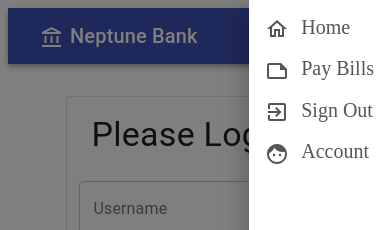
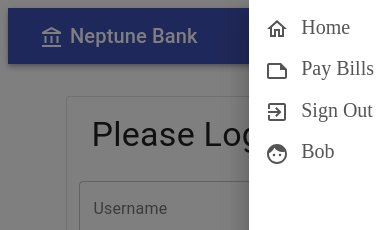
Before and after one commit to dougwake/neptune-bank, a React (Create React App) app: page /login in a window 390 px wide. Both pictures are taken after a click on the button 326 px from the left and 36 px from the top of the page. Shown: the top 230 px of the page. Built offline with nearby package versions, Linux system fonts and the light colour scheme; no server answers.

Commit message:
Added username to sidebar menu

```diff
--- a/src/components/Header.js
+++ b/src/components/Header.js
@@ -38,7 +38,7 @@ const useStyles = makeStyles((theme) => ({
   user: {
     backgroundColor: "white",
     '&:hover': {
-      backgroundColor: theme.palette.secondary.light,
+      backgroundColor: "#DDD",
       cursor: "pointer"
     }
   },
--- a/src/components/SidebarMenu.js
+++ b/src/components/SidebarMenu.js
@@ -7,6 +7,7 @@ import NoteOutlinedIcon from '@material-ui/icons/NoteOutlined';
 import ExitToAppOutlinedIcon from '@material-ui/icons/ExitToAppOutlined';
 import FaceIcon from '@material-ui/icons/Face';
 import { useAuth } from '../contexts/AuthContext';
+import {useBankAPI} from '../contexts/BankAPI'
 
 const useStyles = makeStyles((theme) => ({
     link: {
@@ -32,6 +33,9 @@ const useStyles = makeStyles((theme) => ({
 function SidebarMenu() {
 
     const { logout } = useAuth();
+
+    const { currentUser } = useBankAPI();
+
 
     let navigate = useNavigate();
 
@@ -66,7 +70,7 @@ function SidebarMenu() {
                         <Link className={classes.link} to="/"><ExitToAppOutlinedIcon className={classes.icon} />Sign Out</Link>
                     </ListItem>
                     <ListItem button onClick={() => setOpenDrawer(false)}>
-                        <Link className={classes.link} to="/"><FaceIcon className={classes.icon} />Account</Link>
+                        <Link className={classes.link} to="/"><FaceIcon className={classes.icon} />{currentUser.name}</Link>
                     </ListItem>
                 </List>
             </Drawer>
```
